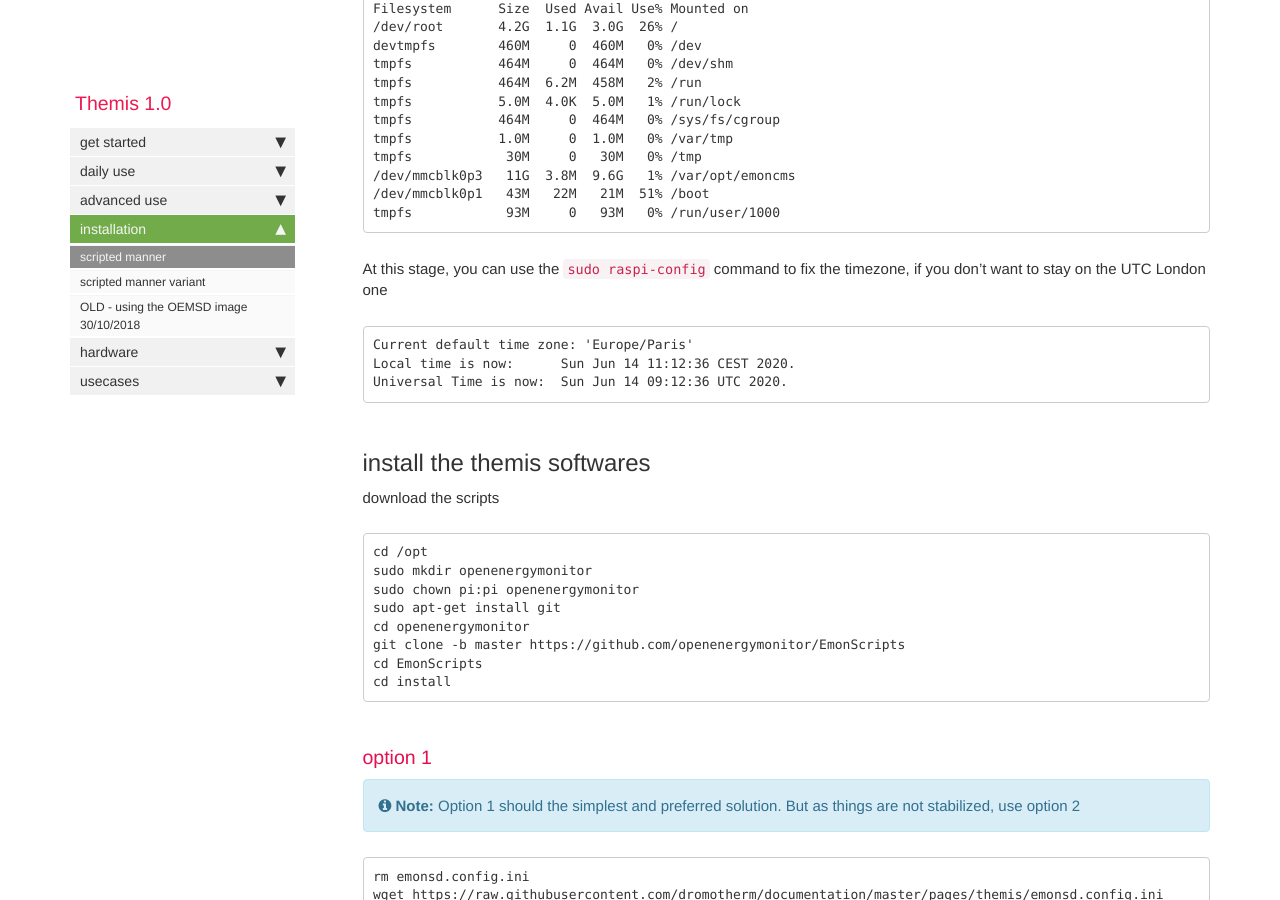
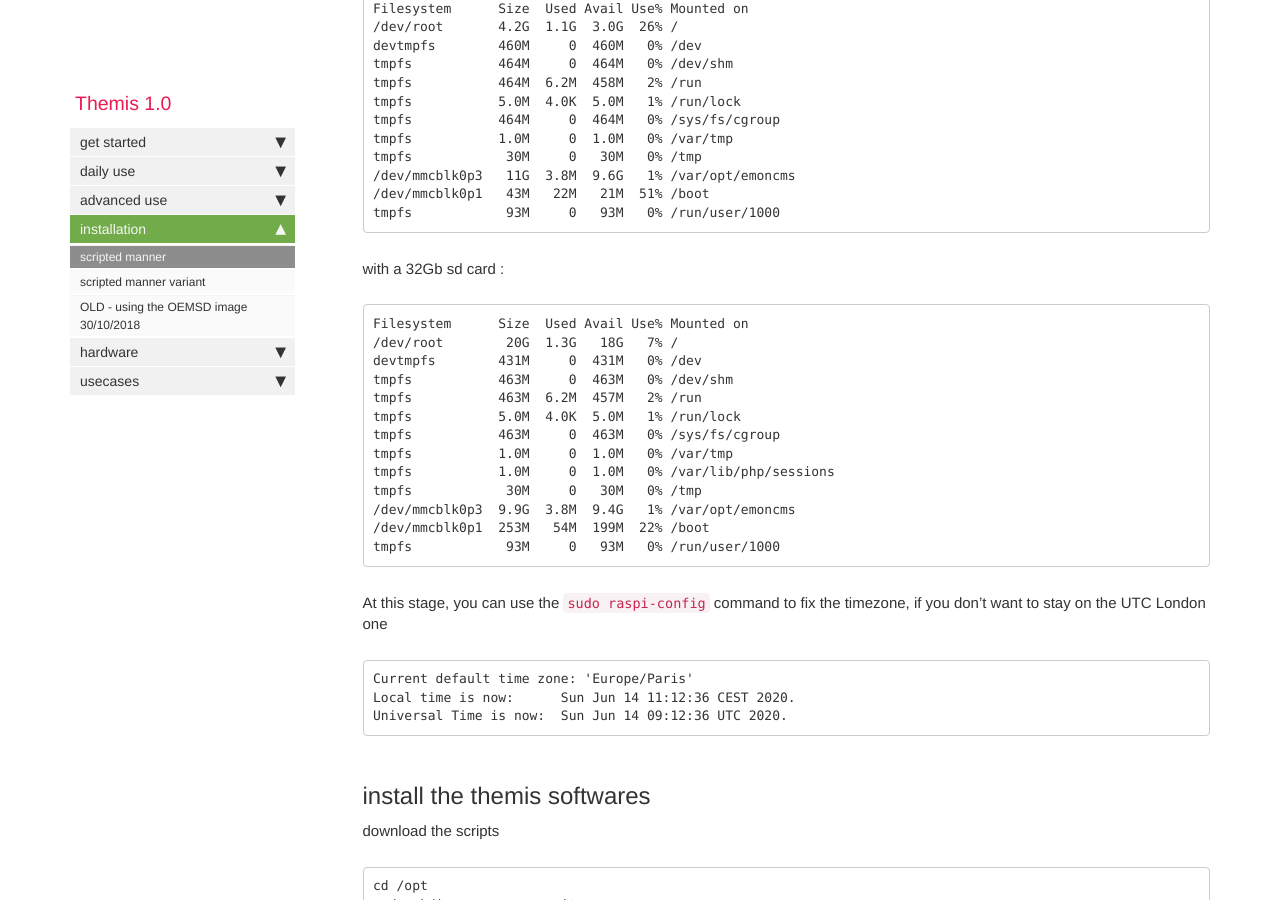
Before and after one commit to dromotherm/documentation, a Jekyll site: the page built from pages/themis/Note_install_Themis.md, in a window 1280 px wide and 900 px high, scrolled down 1890 px. Built offline with Jekyll 4.4.1, drawn with Linux system fonts in a browser that asks for light colours; comment, search, counter and statistics services are not loaded.

Commit message:
Update Note_install_Themis.md

````diff
--- a/pages/themis/Note_install_Themis.md
+++ b/pages/themis/Note_install_Themis.md
@@ -78,6 +78,23 @@
 /dev/mmcblk0p1   43M   22M   21M  51% /boot
 tmpfs            93M     0   93M   0% /run/user/1000
 ```
+with a 32Gb sd card :
+```
+Filesystem      Size  Used Avail Use% Mounted on
+/dev/root        20G  1.3G   18G   7% /
+devtmpfs        431M     0  431M   0% /dev
+tmpfs           463M     0  463M   0% /dev/shm
+tmpfs           463M  6.2M  457M   2% /run
+tmpfs           5.0M  4.0K  5.0M   1% /run/lock
+tmpfs           463M     0  463M   0% /sys/fs/cgroup
+tmpfs           1.0M     0  1.0M   0% /var/tmp
+tmpfs           1.0M     0  1.0M   0% /var/lib/php/sessions
+tmpfs            30M     0   30M   0% /tmp
+/dev/mmcblk0p3  9.9G  3.8M  9.4G   1% /var/opt/emoncms
+/dev/mmcblk0p1  253M   54M  199M  22% /boot
+tmpfs            93M     0   93M   0% /run/user/1000
+```
+
 At this stage, you can use the `sudo raspi-config` command to fix the timezone, if you don't want to stay on the UTC London one
 
 ```
````
